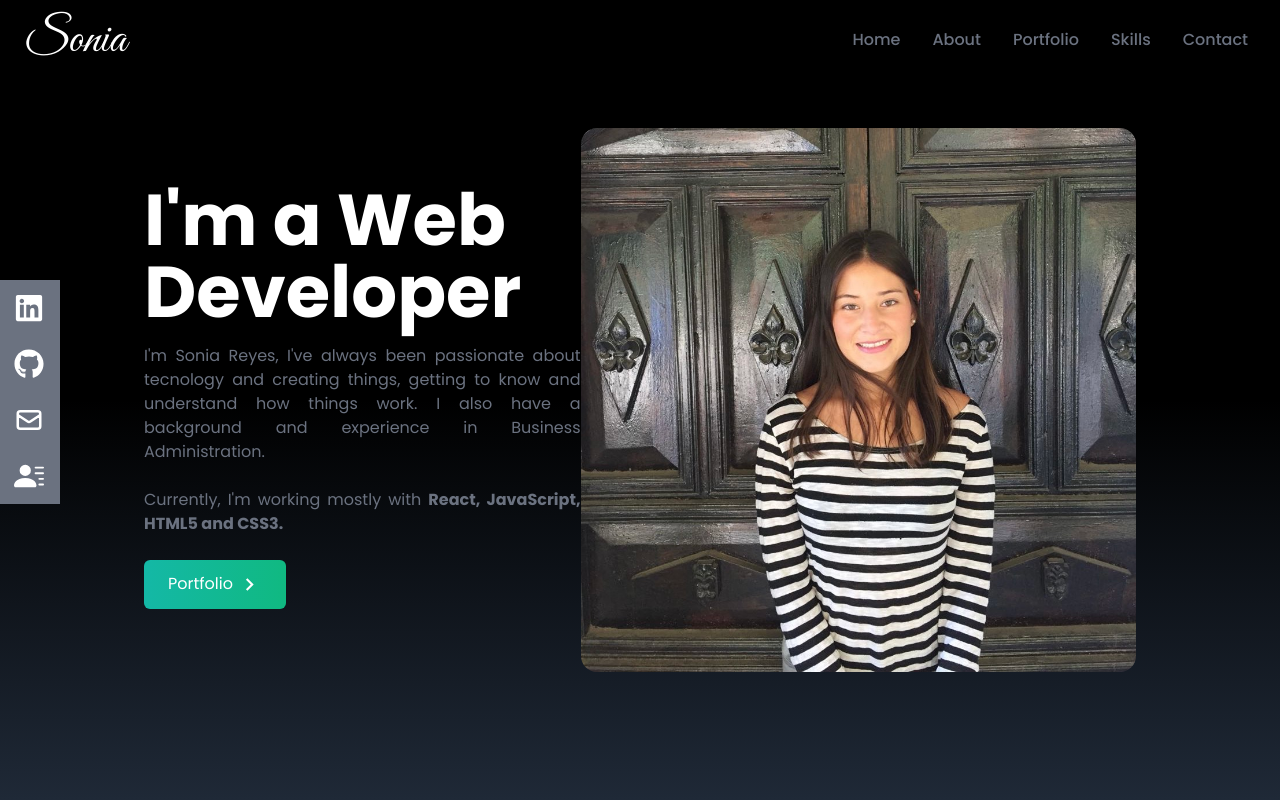
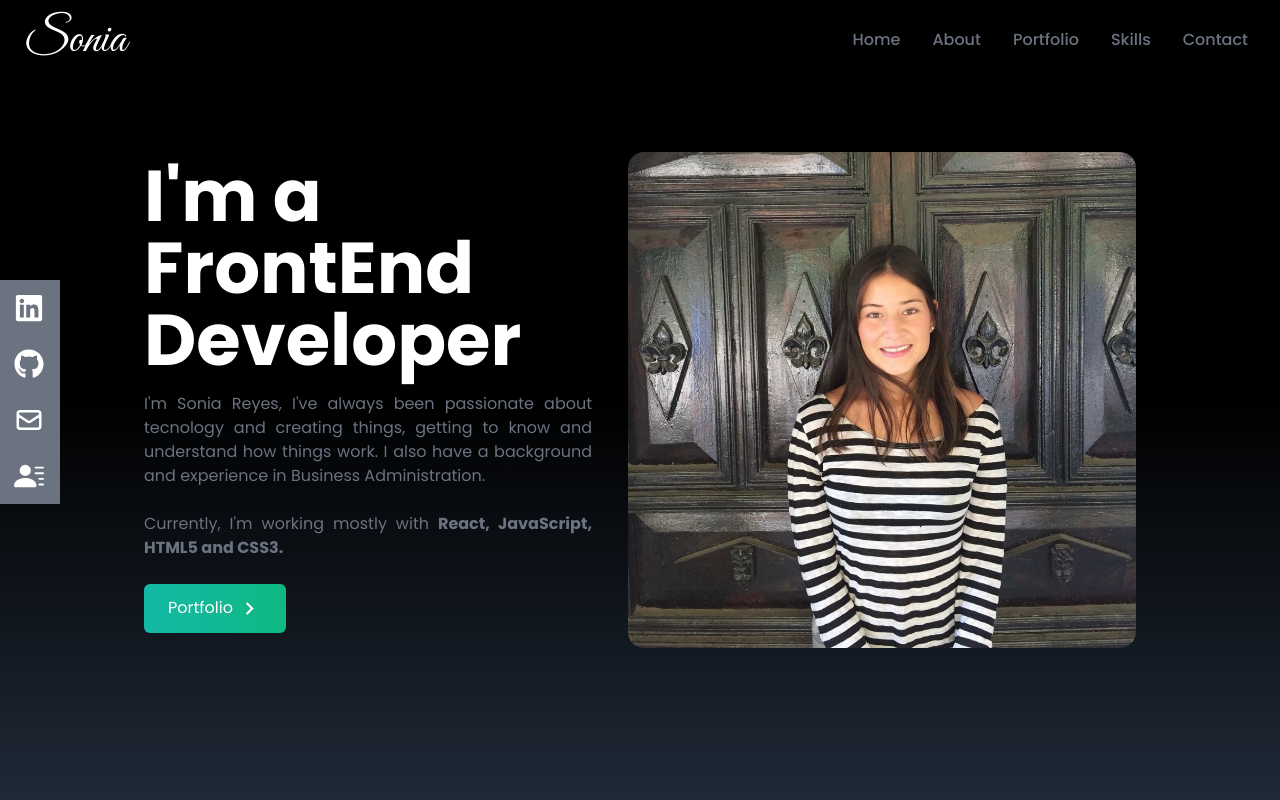
Before and after one commit to soniarez/sonia-portfolio, a React (Create React App) app: page / in a window 1280 px wide. Shown: the top 800 px of the page. Built offline with nearby package versions, Linux system fonts and the light colour scheme.

Commit message:
minor change in home

```diff
--- a/src/components/Home.jsx
+++ b/src/components/Home.jsx
@@ -12,7 +12,7 @@ const Home = () => {
       <div className="max-w-screen-lg mx-auto flex flex-col items-center justify-center h-full px-4 md:flex-row">
         <div className="flex flex-col justify-center h-full">
           <h2 className="text-4xl sm:text-7xl font-bold text-white">
-            I'm a Web Developer
+            I'm a FrontEnd Developer
           </h2>
           <p className="text-gray-500 py-4 max-w-md text-justify">
             I'm Sonia Reyes, I've always been passionate about tecnology and
```
